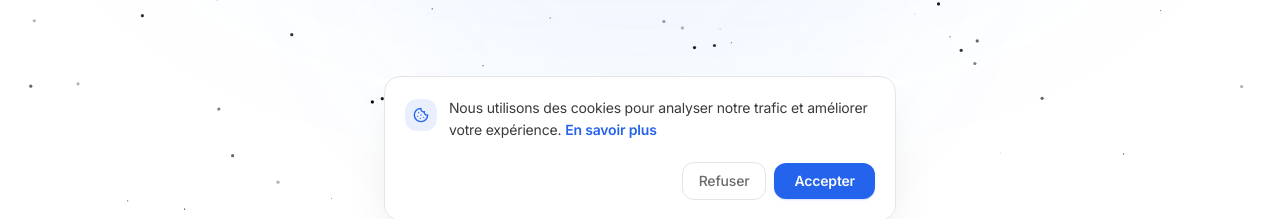
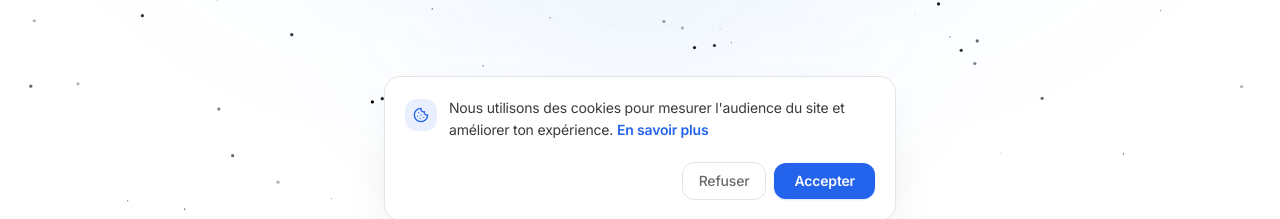
Before and after one commit to Youorus/karria-landing, a Next.js app: page / in a window 1280 px wide. Shown: the part 563-782 px from the top of the page. Built offline with nearby package versions, Linux system fonts and the light colour scheme; no server answers.

Commit message:
style(cookies): bandeau au tutoiement, comme l'accueil

```diff
--- a/components/analytics/CookieBanner.tsx
+++ b/components/analytics/CookieBanner.tsx
@@ -29,8 +29,8 @@ export function CookieBanner() {
             <Cookie className="w-4 h-4 text-primary" />
           </div>
           <p className="text-sm text-foreground/80 leading-relaxed">
-            Nous utilisons des cookies pour analyser notre trafic et améliorer
-            votre expérience.{" "}
+            Nous utilisons des cookies pour mesurer l&apos;audience du site et
+            améliorer ton expérience.{" "}
             <Link
               href="/cookies"
               className="text-primary hover:underline font-semibold"
```
